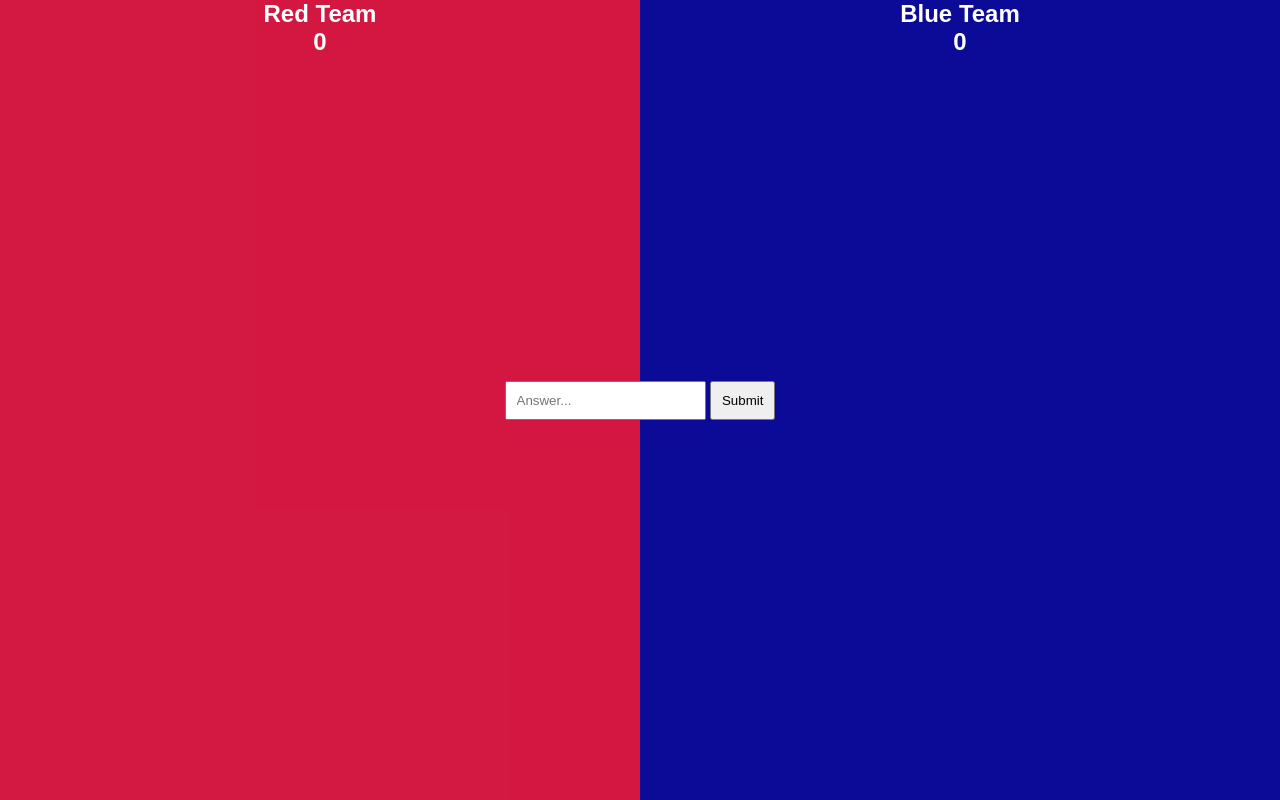
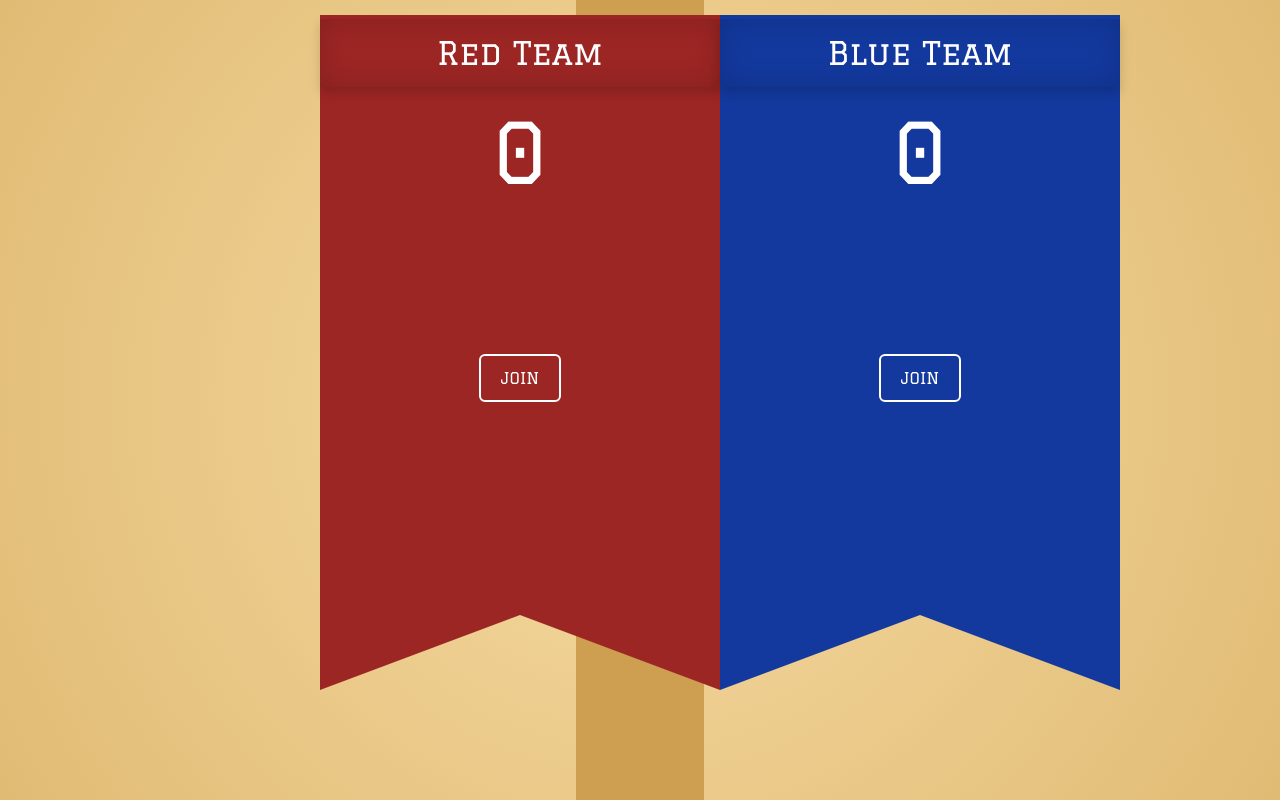
Before and after one commit to Naflin/redvsblue, a Django app: page / in a window 1280 px wide. Run offline with Django 3.2, Linux system fonts and the light colour scheme; data that the repository does not hold is empty; some libraries are stand-ins or nearby versions.

Commit message:
Trivia form and massive front page style overhaul

```diff
--- /dev/null
+++ b/trivia/forms.py
@@ -0,0 +1,4 @@
+from django import forms
+
+class TriviaAnswerForm(forms.Form):
+    query = forms.CharField()
--- a/trivia/static/trivia/css/style.css
+++ b/trivia/static/trivia/css/style.css
@@ -1,11 +1,16 @@
 * {
     margin: 0;
     padding: 0;
+    box-sizing: border-box;
 }
 
 body {
     color: #ffffff;
-    font-family: sans-serif;
+    /* font-family: sans-serif; */
+    font-family: 'Graduate', cursive;
+    background: #e0bb74;
+    /* background: rgb(247,219,163); */
+    background: radial-gradient(circle, rgba(247,219,163,1) 0%, rgba(224,187,116,1) 100%);
 }
 
 /*
@@ -17,7 +22,163 @@ RED VS BLUE
 
 */
 
+#content {
+    /* display: flex;
+    justify-content: center;
+    flex-direction: column; */
+}
+
+.wrapper {
+    display: flex;
+    justify-content: center;
+}
+
 .teams {
+    margin-top: 15px;
+    position: relative;
+    width: 50%;
+    display: flex;
+    justify-content: space-around;
+    overflow: visible;
+}
+
+.team {
+    display: flex;
+    justify-content: space-between;
+    flex-direction: column;
+    width: 400px;
+    height: 600px;
+}
+
+.redteam {
+    background: #9C2624;
+}
+
+.blueteam {
+    background: #13399E;
+}
+
+.banner {
+    padding: 15px;
+    box-shadow: 0 0 30px rgba(0,0,0,.15) inset,
+      				0 6px 10px rgba(0,0,0,.15);
+}
+
+.banner-trail {
+    position: relative;
+    top: 75px;
+    width: 115px;
+    height: 0px;
+    border-bottom: 75px solid transparent;
+}
+
+/* .banner-trail::before {
+    content: 'hi';
+    display: inline-block;
+    width: 200px;
+    -webkit-box-shadow: 0 10px 6px -6px #777;
+       -moz-box-shadow: 0 10px 6px -6px #777;
+            box-shadow: 0 10px 6px -6px #777;
+}
+.banner-trail::after {
+    content: 'hi';
+    display: inline-block;
+    width: 100px;
+    transform: rotate(22deg);
+    -webkit-box-shadow: 0 10px 6px -6px #777;
+       -moz-box-shadow: 0 10px 6px -6px #777;
+            box-shadow: 0 10px 6px -6px #777;
+} */
+
+.banner-trail-red {
+    border-left: 200px solid #9C2624;
+    border-right: 200px solid #9C2624;
+}
+
+.banner-trail-blue {
+    border-left: 200px solid #13399E;
+    border-right: 200px solid #13399E;
+}
+
+.points {
+    /* font-family: 'Graduate', cursive; */
+    font-size: 5.2em;
+}
+
+.prompt {
+    height: 100%;
+    width: 100%;
+}
+
+.prompt input {
+    padding: 10px;
+}
+
+.stats {
+    height: 200px;
+    display: flex;
+    justify-content: space-around;
+    flex-direction: column;
+    align-content: center;
+}
+
+.stats h2 {
+    text-align: center;
+}
+
+.road-wrapper {
+    position: absolute;
+    left: 0;
+    top: 0;
+    width: 100%;
+    height: 100%;
+    display: flex;
+    justify-content: center;
+    align-items: flex-end;
+    z-index: -1;
+    perspective: 20px;
+    transform-style: preserve-3d;
+    overflow: hidden;
+}
+
+.road {
+    background: #ce9e51;
+    width: 10%;
+    height: 100%;
+}
+
+.join {
+    display: flex;
+    justify-content: center;
+}
+
+.join button {
+    padding-bottom: 10px;
+    padding-top: 10px;
+    padding-right: 20px;
+    padding-left: 20px;
+    border-radius: 6px;
+    border: 2px solid #ffffff;
+    background: transparent;
+    color: #ffffff;
+    text-transform: uppercase;
+    text-decoration: none;
+    cursor: pointer;
+}
+
+.join button:hover {
+    background: #ffffff;
+}
+
+#join-red:hover {
+    color: #9C2624;
+}
+
+#join-blue:hover {
+    color: #13399E;
+}
+
+/* .teams {
     display: flex;
     width: 100%;
     height: 100%;
@@ -32,14 +193,11 @@ RED VS BLUE
 }
 
 .redteam {
-    background: #cf012ee8;
+    background: #9C2624;
 }
 
 .blueteam {
-    background: rgb(11, 11, 151);
-    /* clip-path: polygon(0 90%, 100% 10%, 100% 100%, 0% 100%); */
-    /* display: flex;
-    flex-direction: column-reverse; */
+    background: #13399E;
 }
 
 .prompt {
@@ -54,7 +212,13 @@ RED VS BLUE
 
 .prompt input {
     padding: 10px;
-}
+} */
+
+/* background: #cf012ee8; */
+/* background: rgb(11, 11, 151); */
+    /* clip-path: polygon(0 90%, 100% 10%, 100% 100%, 0% 100%); */
+    /* display: flex;
+    flex-direction: column-reverse; */
 
 /*
 
--- a/trivia/templates/trivia/base.html
+++ b/trivia/templates/trivia/base.html
@@ -5,12 +5,21 @@
     <meta name="viewport" content="width=device-width, initial-scale=1.0">
     <meta http-equiv="X-UA-Compatible" content="ie=edge">
     <title>{% block title %}{% endblock %}</title>
+    <link href="https://fonts.googleapis.com/css?family=Graduate" rel="stylesheet">
+    <link href="https://stackpath.bootstrapcdn.com/bootstrap/4.2.1/css/bootstrap.min.css" rel="stylesheet" integrity="sha384-GJzZqFGwb1QTTN6wy59ffF1BuGJpLSa9DkKMp0DgiMDm4iYMj70gZWKYbI706tWS" crossorigin="anonymous">
     <link rel="stylesheet" href="{% static 'trivia/css/style.css' %}">
 </head>
 <body>
+    <nav class="primary-nav">
+        <div class="burger">
+
+        </div>
+    </nav>
     <div id="content">
         {% block content %}
         {% endblock %}
     </div>
+    <script src="https://cdnjs.cloudflare.com/ajax/libs/jquery/3.3.1/jquery.min.js" integrity="sha256-FgpCb/KJQlLNfOu91ta32o/NMZxltwRo8QtmkMRdAu8=" crossorigin="anonymous"></script>
+    <script src="https://stackpath.bootstrapcdn.com/bootstrap/4.2.1/js/bootstrap.min.js" integrity="sha384-B0UglyR+jN6CkvvICOB2joaf5I4l3gm9GU6Hc1og6Ls7i6U/mkkaduKaBhlAXv9k" crossorigin="anonymous"></script>
 </body>
 </html>
--- a/trivia/templates/trivia/home.html
+++ b/trivia/templates/trivia/home.html
@@ -1,24 +1,42 @@
 {% extends "trivia/base.html" %}
 
 {% block content %}
-
+    <div class="wrapper">
         <div class="teams">
             <div class="team redteam">
-            <h2>Red Team</h2>
-            <h2 class="red-points">{{red}}</h2>
+                <div class="stats stats-blue">
+                    <h2 class="banner redteam">Red Team</h2>
+                    <h2 class="points points-red">{{red}}</h2>
                 </div>
+                <div class="join">
+                    <button id="join-red">Join</button>
+                </div>
+                <div class="banner-trail banner-trail-red"></div>
+            </div>
+            <!-- <div class="team">
+                vs
+            </div>              -->
             <div class="team blueteam">
-            <h2>Blue Team</h2>
-            <h2 class="blue-points">{{blue}}</h2>
+                <div class="stats stats-blue">
+                    <h2 class="banner blueteam">Blue Team</h2>
+                    <h2 class="points points-blue">{{blue}}</h2>
                 </div>
-        <div class="prompt">
-            <!-- <h1 class="question">What produces milk and eats grass?</h1> -->
+                <div class="join">
+                    <button id="join-blue">Join</button>
+                </div>
+                <div class="banner-trail banner-trail-blue"></div>
+            </div>
+            <!-- <div class="prompt">
                 <h1 class="question">{{ question }}</h1>
-            <form action="" id="rvb-form">
-                <input type="text" class="guess" placeholder="Answer...">
+                <form id="rvb-form" action="" method="GET">
+                    {{ form.as_p }}
                     <input type="submit">
                 </form>
                 {{ answer }}
+            </div> -->
+        </div>
+        <div class="road-wrapper">
+            <div class="road"></div>
         </div>
     </div>
 
--- a/trivia/views.py
+++ b/trivia/views.py
@@ -1,11 +1,31 @@
 from django.shortcuts import render
 import requests
+from .forms import TriviaAnswerForm
 
 def home(request):
-    response = requests.get("http://jservice.io/api/random")
-    tridata = response.json()
-    print(tridata)
+
+    if 'trivia-obj' in request.session:
+        tridata = request.session['trivia-obj']
+    else:
+        response = requests.get("http://jservice.io/api/random")
+        tridata = response.json()
+        request.session['trivia-obj'] = tridata
+
+    form = TriviaAnswerForm()
+    query = None
+    if 'query' in request.GET:
+        form = TriviaAnswerForm(request.GET)
+        if form.is_valid():
+            query = form.cleaned_data['query']
+            if query == tridata[0]['answer']:
+                response = requests.get("http://jservice.io/api/random")
+                tridata = response.json()
+                request.session['trivia-obj'] = tridata
+
+
+
     return render(request, 'trivia/home.html', {
+        'form': form,
         'id': tridata[0]['id'],
         'question': tridata[0]['question'],
         'answer': tridata[0]['answer'],
```
Lines whose indentation alone changed are shown as unchanged.
